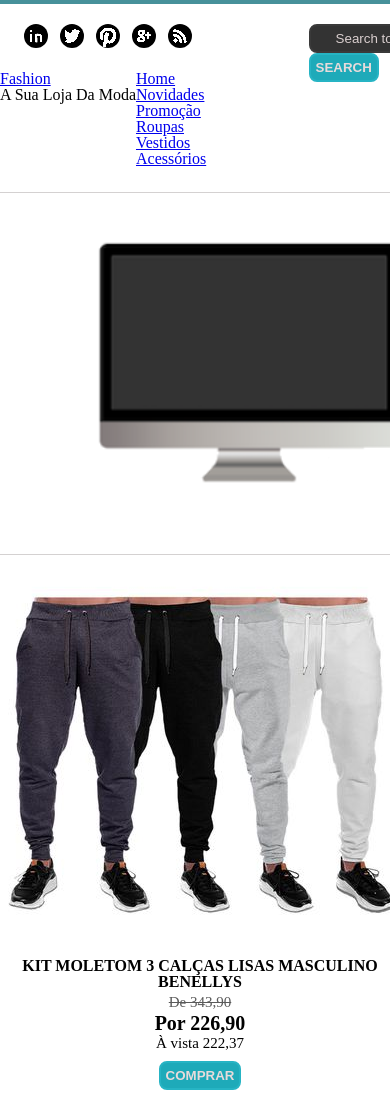
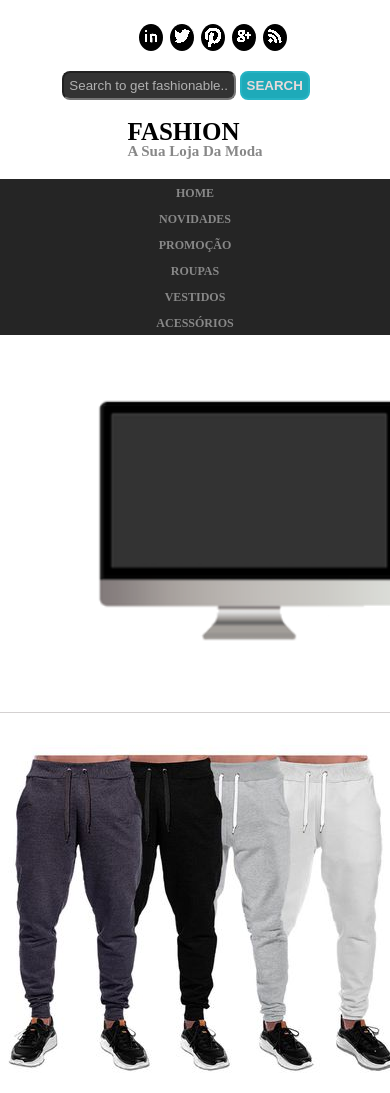
Before and after one commit to LeonardoPNunes/Responsive-website, a website built with Vite: page index.html in a window 390 px wide. Shown: the top 1093 px of the page. Built offline with nearby package versions, Linux system fonts and the light colour scheme; files whose address does not match are found by name.

Commit message:
tweaks for responsiveness and general fixes for style

```diff
--- a/src/components/FooterFashion/style.css
+++ b/src/components/FooterFashion/style.css
@@ -1,9 +1,12 @@
+.footer-fashion{
+    width:100%;
+}
 .footer-grid{
-    display:grid;
-    grid-template-columns: repeat(4,1fr);
-    grid-auto-rows: minmax(135px,auto);
+    display:flex;
+    align-items: center;
+    justify-content: space-around;
+    width: 100%;
     background:#252525;
-    padding:45px;
 }
 .title{
     color:rgb(190, 190, 190);
@@ -22,7 +25,7 @@
     margin:5px;
 }
 .div-blog{
-    width:250px
+    max-width: 20vw;
 }
 .div-blog >h3{
     font-size:20px;
@@ -64,6 +67,25 @@ outline: 1px solid #888888;
 }
 .div-copy{
 background:#1A1A1A;
-padding:25px;
+padding:15px 0;
 color:#888888;
 }
+@media (max-width: 735px){
+    .footer-grid{
+        flex-direction: column;
+    }
+    .div-details,
+    .div-links,
+    .div-blog,
+    .div-form{
+        width:94vw;
+        max-width:none;
+
+    }
+    .title{
+        margin:4vw 0;
+    }
+    .div-copy{
+        width:100%;
+    }
+}
--- a/src/components/HeaderFashion/style.css
+++ b/src/components/HeaderFashion/style.css
@@ -1,86 +1,105 @@
 .header-navigation{
-    padding-bottom:25px;
     border-bottom:1px solid rgb(212, 209, 209);
-    border-top:4px solid #47919A;
+    border-top: 4px solid #26b4c4;
+    padding:2vh 0;
 }
+
 .search-navigation{
     display:flex;
-    flex-direction: row;
+    align-items: center;
+    justify-content: space-between;
+    width: 96%;
+    margin:1% 2%;
+}
+.logo-navigation ul{
+    display:flex;
+
 }
 .logo-navigation li{
-    list-style:none;
-    display: inline;
-    padding:4px;
+    display:flex;
+    background:black;
+    border-radius:50%;
+    margin:3%;
+    transition:background .5s ease-in-out;
 }
-.logo-navigation ul{
-    margin:20px;
-    padding:0;
-}
-.logo-navigation img{
-    background-color:black;
-    border-radius:50%;
-    transition: background 500ms;
-}
-.logo-navigation img:hover{
-    background:#FF9133;
-}
-.search{
-    position:absolute ;
-    left:74%;
-    margin:20px;
+.logo-navigation li:hover{
+    background:#EC803A;
 }
 .input-search{
     background:#333333;
-    border:2px solid #3a3a3a;
-    border-radius: 8px;
-    padding:5px 25px;
-    color:rgb(231, 219, 219);
+    padding:5px;
+    border-radius:8px;
+    color:white;
 }
-.input-search::placeholder {
-    color:rgb(218, 207, 207);
-
+.input-search::placeholder{
+    color:rgb(177, 177, 177);
 }
 .inland-navigation{
     display:flex;
+    align-items: center;
+    justify-content: space-between;
+    width: 96%;
+    margin:0 2%;
 }
-.logo{
-    margin:0 20px;
+.logo-fashion a{
+    text-decoration: none;
+    color:black;
     font-weight: 600;
+    font-size: 25px;
+    text-transform: uppercase;
 }
-.logo h1 > a{
-    text-transform: uppercase;
-    font-size: 20px;
-    color:#2c2c2c;
-    text-decoration: none;
-    transition: color 500ms;
+.logo-fashion h3{
+    color:#888888;
+    font-weight: 600;
+    font-size:15px;
+
 }
-.logo h1 > a:hover{
-    color:#1EAAB9;
+.nav-list{
+    display:flex;
+    align-items: center;
 }
-.logo h3{
+.nav-list li{
+    margin:5px;
+}
+.nav-list a{
+    font-size:12px;
+    text-decoration:none;
     color:#888888;
-    font-size:15px;
+    font-weight: 600;
+    text-transform:uppercase;
+    transition:color .7s ease-in-out;
 }
-.info-navigation{
-    position: absolute;
-    left:60%;
-    margin:25px 0;
+.nav-list li a:hover{
+    color:#26b4c4;
 }
-.info-navigation li{
-    display:inline;
-    margin:0;
-    padding:0;
+@media (max-width: 735px){
+    .header-navigation{
+        border:none;
+    }
+    .search-navigation{
+        flex-direction: column;
+    }
+    .search{
+        margin:4vw 0;
+
+    }
+    .input-search{
+        width:60%;
+    }
+
+    .inland-navigation{
+        flex-direction: column;
+        margin:0;
+        padding:0;
+        width:100%;
+    }
+
+    .nav-list{
+        margin:0;
+        padding:0;
+        flex-direction: column;
+        background:#252525;
+        width:100%;
+        margin-top:5vw;
+    }
 }
-.info-navigation li > a{
-    text-decoration: none;
-    color:#888888;
-    text-transform: uppercase;
-    padding:7px;
-    font-size:13px;
-    font-weight: 600;
-    transition: color 500ms;
-    letter-spacing:.5px;
-}
-.info-navigation li > a:hover{
-    color:#1EAAB9;
-}
```
